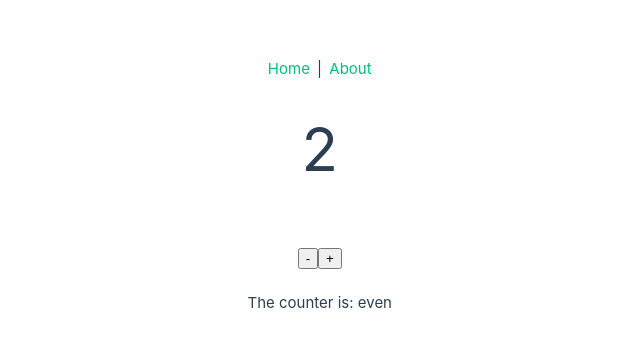
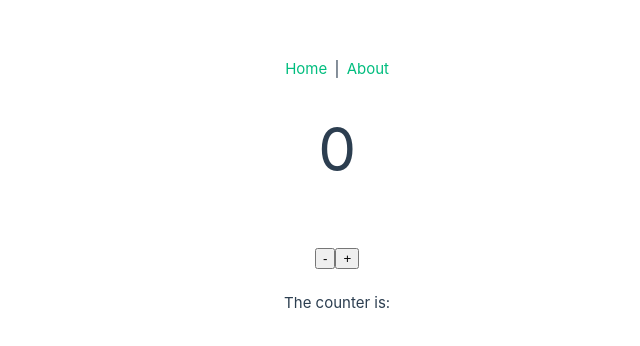
Before and after one commit to KayBeckmann/vue-messMeister, a Vue app: page / in a window 1280 px wide. Shown: the part 214-560 px from the top of the page, without its empty margins (248-888 px from the left). Built offline with nearby package versions, Linux system fonts and the light colour scheme.

Commit message:
Add Store for Counter

```diff
--- a/src/stores/counter.js
+++ b/src/stores/counter.js
@@ -1,12 +1,31 @@
-import { ref, computed } from 'vue'
 import { defineStore } from 'pinia'
 
-export const useCounterStore = defineStore('counter', () => {
-  const count = ref(0)
-  const doubleCount = computed(() => count.value * 2)
-  function increment() {
-    count.value++
+export const useCounterStore = defineStore({
+  id: 'counter',
+  state:()=>({
+    count: 0,
+    more: "viele Weitere Optionen"
+  }),
+  actions:{
+    increaseCount(){
+      this.count++
+    },
+    decreaseCount(){
+      if(this.count>0){
+        this.count--
+      }
+    },
+    getters:{
+      oddOrEven(){
+        this.count % 2 === 0 ? "even" : "odd"
+      },
+      oddOrEvenArrow: (state) => {
+        if(state.count % 2 === 0){
+          return "even"
+        }else{
+          return "odd"
+        }
+      }
+    }
   }
-
-  return { count, doubleCount, increment }
 })
--- a/src/views/HomeView.vue
+++ b/src/views/HomeView.vue
@@ -1,38 +1,21 @@
 <template>
   <div class="home">
-    <div class="count">{{ count }}</div>
+    <div class="count">{{ counterStore.count }}</div>
     <div class="buttons">
-      <button @click="decreaseCount">-</button>
-      <button @click="increaseCount">+</button>
+      <button @click="counterStore.decreaseCount">-</button>
+      <button @click="counterStore.increaseCount">+</button>
     </div>
     <div>
-      The counter is: {{ oddOrEven }}
+      The counter is: {{ counterStore.oddOrEven }}
     </div>
   </div>
 </template>
 
 <script setup>
-import { computed, ref } from 'vue'
+import { useCounterStore } from '@/stores/counter'
 
-const count = ref(2)
+const counterStore = useCounterStore()
 
-const increaseCount = ()=>{
-  count.value++
-}
-
-const decreaseCount = ()=>{
-  if(count.value > 0){
-    count.value--
-  }
-}
-
-const oddOrEven = computed(()=>{
-  if(count.value % 2 === 0){
-    return 'even'
-  }else{
-    return 'odd'
-  }
-})
 </script>
 
 <style scoped>
```
